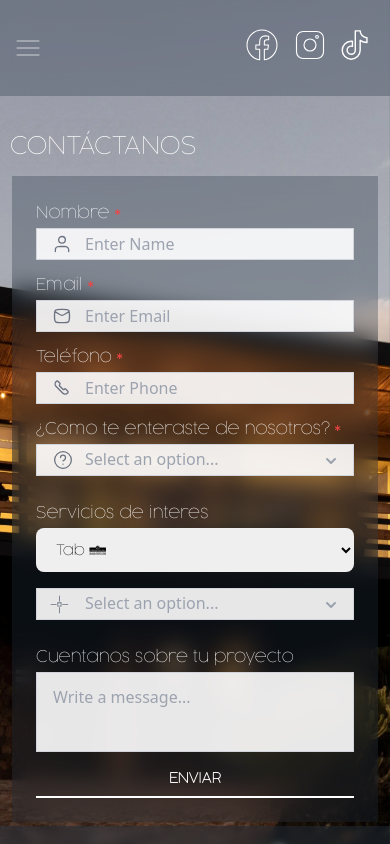
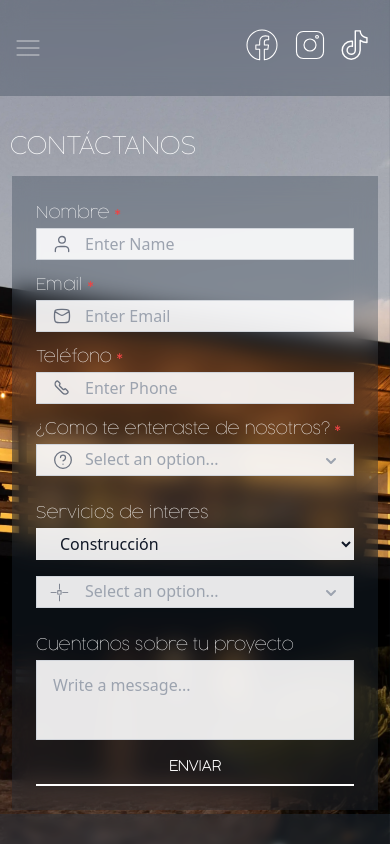
Before and after one commit to Duotech-Design/capaarquitectos-landing, a React (Vite) app: page /contact-us in a window 390 px wide. Shown: the top 844 px of the page. Built offline with nearby package versions, Linux system fonts and the light colour scheme.

Commit message:
update x2

```diff
--- a/src/components/ui/CustomInput.tsx
+++ b/src/components/ui/CustomInput.tsx
@@ -108,7 +108,7 @@ const CustomInput = ({
           value={value}
           onChange={onChange}
           onBlur={onBlur}
-          className={`block w-full h-8 pr-5 pl-12 py-2.5 text-base font-extralight font-sans shadow-xs text-gray-900 bg-white/90 placeholder-gray-400 focus:outline-none ${
+          className={`block w-full h-8 pr-5 pl-12 py-2.5 text-base font-extralight font-sans shadow-xs rounded-none text-gray-900 bg-white/90 placeholder-gray-400 focus:outline-none ${
             error
               ? "border-2 border-red-500"
               : "border border-gray-300"
--- a/src/components/ui/CustomTabs.tsx
+++ b/src/components/ui/CustomTabs.tsx
@@ -6,12 +6,14 @@ const CustomTabs = ({ tabs, activeTab, setActiveTab }: { tabs: { title: string;
     <div>
       <select
         id="tab-select"
-        className="sm:hidden py-3 px-4 pe-9 block w-full border-gray-200 rounded-lg text-sm focus:border-blue-500 focus:ring-blue-500 dark:bg-neutral-900 dark:border-neutral-700 dark:text-neutral-400"
+        className="sm:hidden h-8 pr-5 pl-5 py-auto text-base font-extralight font-sans shadow-xs rounded-none text-gray-900 bg-white/90 placeholder-gray-400 focus:outline-none w-full"
         aria-label="Tabs"
       >
-        <option value="#hs-tab-to-select-1">Tab 1</option>
-        <option value="#hs-tab-to-select-2">Tab 2</option>
-        <option value="#hs-tab-to-select-3">Tab 3</option>
+        {tabs.map((tab: { title: string, content: JSX.Element}, index: number) => (
+            <option key={index} value={index}>
+                {tab.title}
+            </option>
+        ))}
       </select>
       <div className="hidden sm:block border-b border-gray-200 dark:border-neutral-700">
         <nav
```
